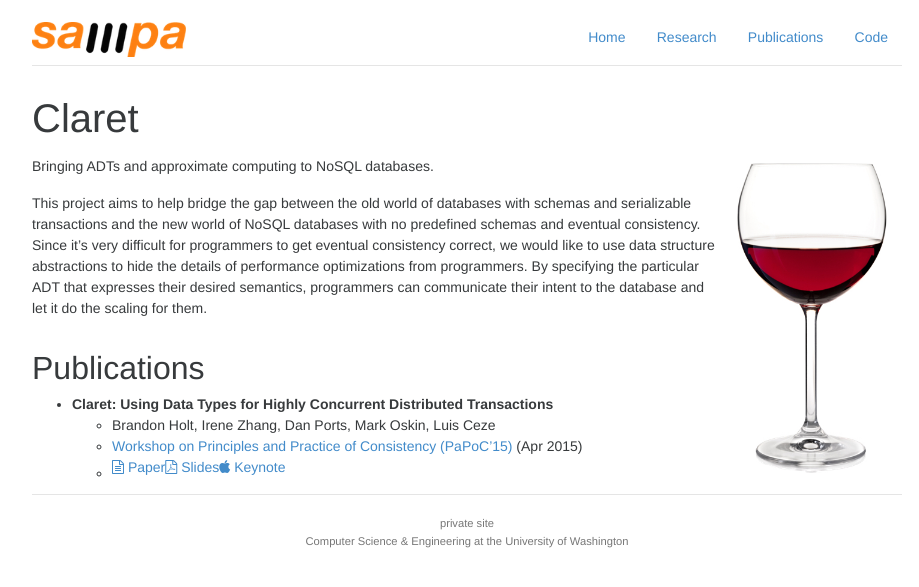
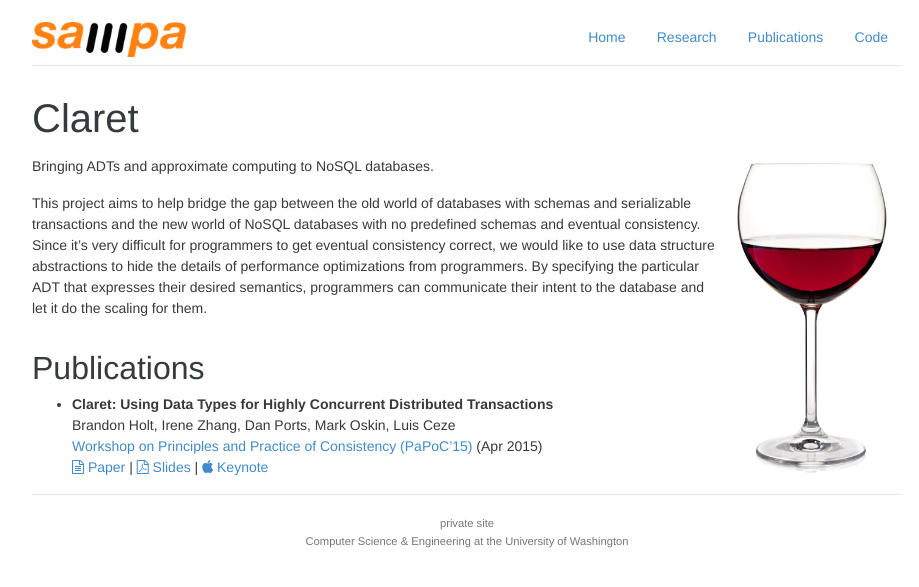
Before and after one commit to uwsampa/sampa-public, a Jekyll site: the page built from _projects/claret.md, in a window 1280 px wide. Shown: the top 587 px of the page, without its empty margins (173-1092 px from the left). Built offline with Jekyll 4.4.1, drawn with Linux system fonts in a browser that asks for light colours; nearby versions of some CDN libraries; Markdown is read by kramdown in place of the engine named in the settings.

Commit message:
reformat publication

```diff
--- a/_projects/claret.md
+++ b/_projects/claret.md
@@ -26,7 +26,7 @@ This project aims to help bridge the gap between the old world of databases with
 
 ## Publications
 
-- **Claret: Using Data Types for Highly Concurrent Distributed Transactions**
-  - Brandon Holt, Irene Zhang, Dan Ports, Mark Oskin, Luis Ceze
-  - [Workshop on Principles and Practice of Consistency (PaPoC'15)](http://papoc.di.uminho.pt) (Apr 2015)
-  - [{{page.icons.paper}} Paper](http://dl.acm.org/authorize?N96590) | [{{page.icons.slides}} Slides](//homes.cs.washington.edu/~bholt/pubs/claret-papoc-slides.pdf) | [{{page.icons.keynote}} Keynote](//homes.cs.washington.edu/~bholt/files/claret-papoc.key)
+- **Claret: Using Data Types for Highly Concurrent Distributed Transactions**<br/>
+  Brandon Holt, Irene Zhang, Dan Ports, Mark Oskin, Luis Ceze<br/>
+  [Workshop on Principles and Practice of Consistency (PaPoC'15)](http://papoc.di.uminho.pt) (Apr 2015)<br/>
+  [{{page.icons.paper}} Paper](http://dl.acm.org/authorize?N96590) | [{{page.icons.slides}} Slides](//homes.cs.washington.edu/~bholt/pubs/claret-papoc-slides.pdf) | [{{page.icons.keynote}} Keynote](//homes.cs.washington.edu/~bholt/files/claret-papoc.key)
```
